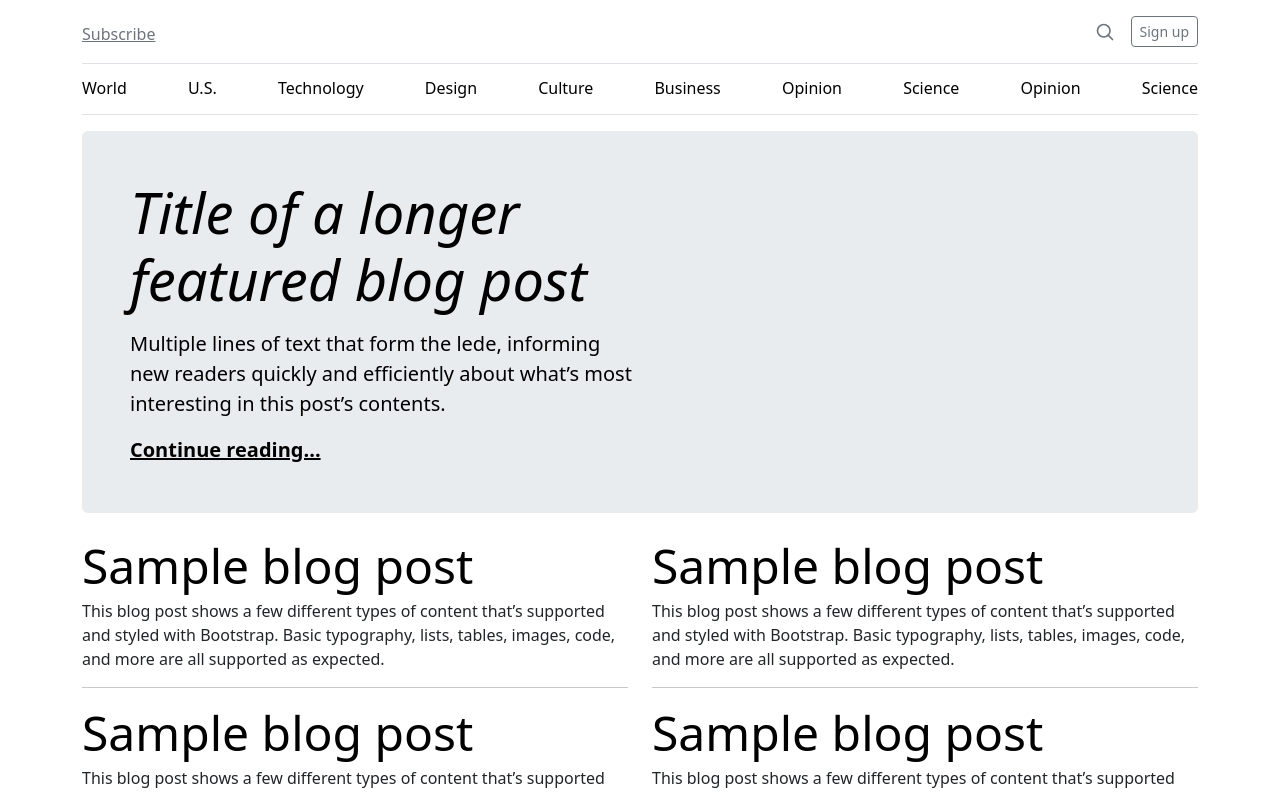
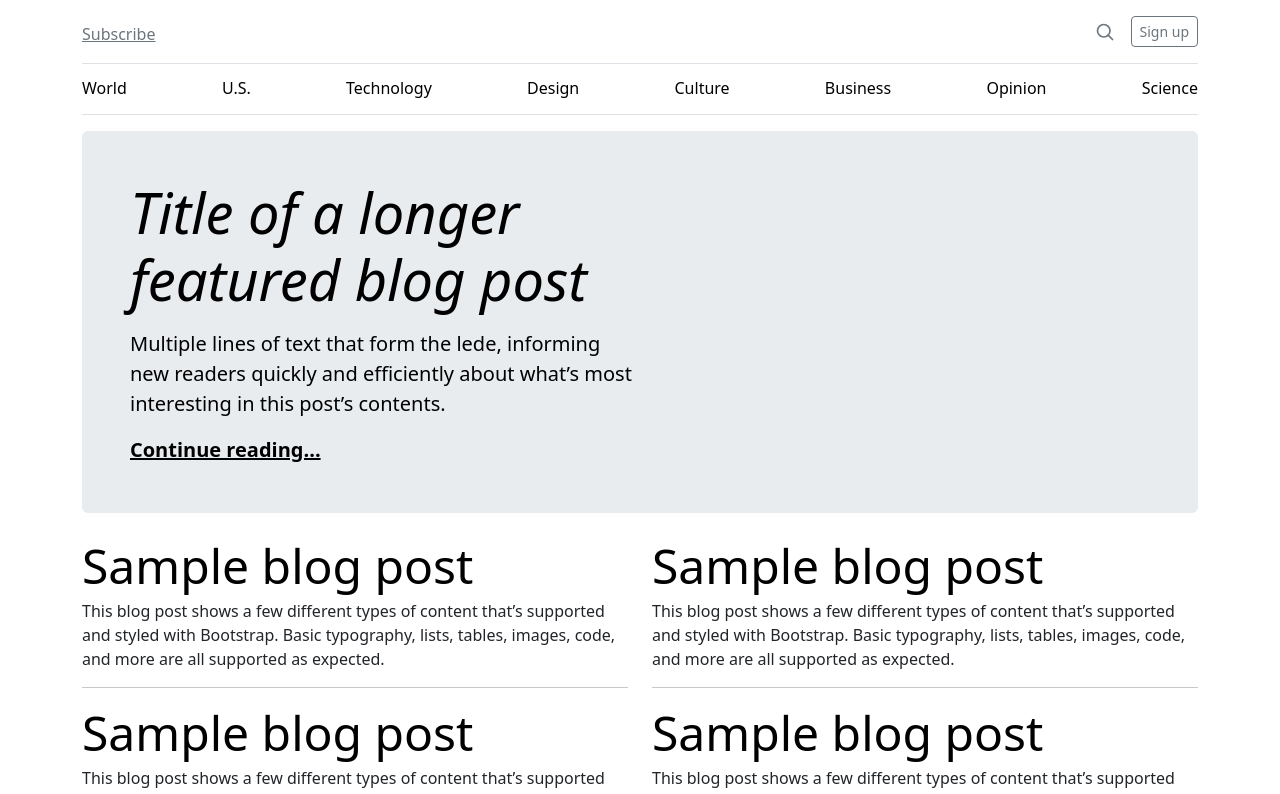
Before and after one commit to juliotorresmoreno/juliotorresmoreno.github.io, a React app: page / in a window 1280 px wide. Shown: the top 794 px of the page. Built offline with nearby package versions, Linux system fonts and the light colour scheme.

Commit message:
fix(navbar): remove duplicated items

```diff
--- a/src/components/AppNavBar.tsx
+++ b/src/components/AppNavBar.tsx
@@ -9,8 +9,6 @@ const menuItems: Item[] = [
   { title: 'Design', link: '/design' },
   { title: 'Culture', link: '/culture' },
   { title: 'Business', link: '/business' },
-  { title: 'Opinion', link: '/opinion' },
-  { title: 'Science', link: '/science' },
   { title: 'Opinion', link: '/opinion' },
   { title: 'Science', link: '/science' },
 ]
```
